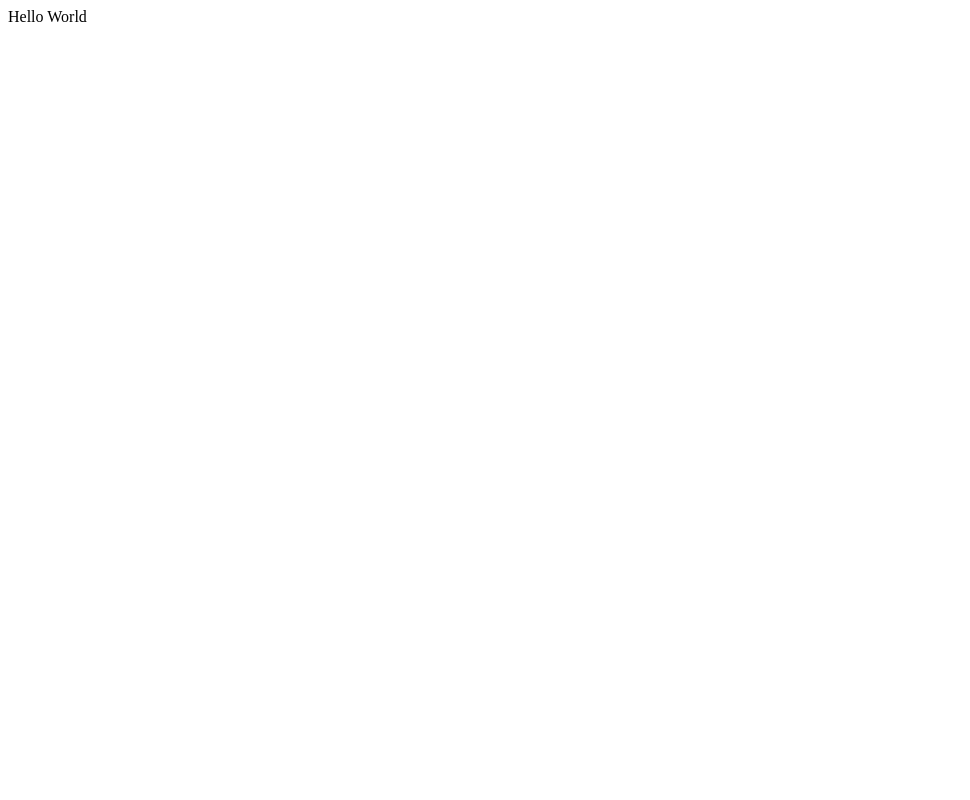
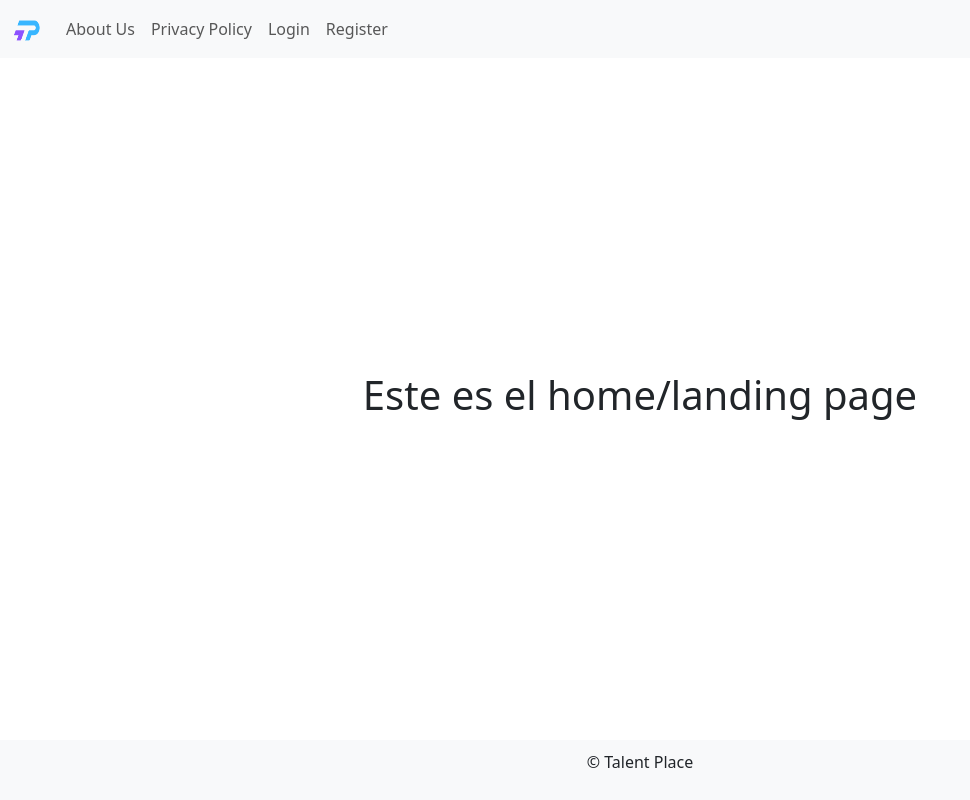
Before and after one commit to igrowker/i002-talentplace-front, a React (Vite) app: page / in a window 1280 px wide. Shown: the whole page, without its empty margins (0-970 px from the left). Built offline with nearby package versions, Linux system fonts and the light colour scheme.

Commit message:
ruteo inicial y estructura basica

```diff
--- a/index.html
+++ b/index.html
@@ -4,10 +4,12 @@
     <meta charset="UTF-8" />
     <link rel="icon" type="image/svg+xml" href="/vite.svg" />
     <meta name="viewport" content="width=device-width, initial-scale=1.0" />
+    <link href="https://cdn.jsdelivr.net/npm/bootstrap@5.3.3/dist/css/bootstrap.min.css" rel="stylesheet" integrity="sha384-QWTKZyjpPEjISv5WaRU9OFeRpok6YctnYmDr5pNlyT2bRjXh0JMhjY6hW+ALEwIH" crossorigin="anonymous">
     <title>Talentplace</title>
   </head>
   <body>
     <div id="root"></div>
+    <script src="https://cdn.jsdelivr.net/npm/bootstrap@5.3.3/dist/js/bootstrap.bundle.min.js" integrity="sha384-YvpcrYf0tY3lHB60NNkmXc5s9fDVZLESaAA55NDzOxhy9GkcIdslK1eN7N6jIeHz" crossorigin="anonymous"></script>
     <script type="module" src="/src/main.jsx"></script>
   </body>
 </html>
--- a/src/App.css
+++ b/src/App.css
@@ -0,0 +1,31 @@
+body, html {
+    height: 100%;
+    margin: 0;
+    display: flex;
+    flex-direction: column;
+  }
+
+  #root {
+    display: flex;
+    flex-direction: column;
+    min-height: 100vh;
+  }
+
+ .main-content {
+    flex: 1;
+    display: flex;
+    flex-direction: column;
+  }
+
+  .landing-page {
+    flex: 1;
+    display: flex;
+    justify-content: center;
+    align-items: center;
+  }
+
+  .footer {
+    padding: 10px;
+    text-align: center;
+    flex-shrink: 0;
+  }
--- a/src/App.jsx
+++ b/src/App.jsx
@@ -1,11 +1,20 @@
-import './App.css'
+import { BrowserRouter } from "react-router-dom";
+import { AppRouter } from "./router/AppRouter";
+import { Navbar, Footer } from "./pages";
+import "./App.css";
 
 function App() {
   return (
     <>
-    Hello World
+      <BrowserRouter>
+        <Navbar />
+        <div className="main-content">
+          <AppRouter />
+        </div>
+        <Footer />
+      </BrowserRouter>
     </>
-  )
+  );
 }
 
-export default App
+export default App;
--- /dev/null
+++ b/src/pages/AboutUs.jsx
@@ -0,0 +1,7 @@
+export const AboutUs = () => {
+  return (
+    <div>
+        <h5 className='text-center'>About Us / Sobre Nosotros</h5>
+    </div>
+  )
+}
--- /dev/null
+++ b/src/pages/LandingPage.jsx
@@ -0,0 +1,7 @@
+export const LandingPage = () => {
+  return (
+    <div className="landing-page">
+        <h1>Este es el home/landing page</h1>
+    </div>
+  )
+}
--- /dev/null
+++ b/src/pages/Login.jsx
@@ -0,0 +1,7 @@
+import React from 'react'
+
+export const Login = () => {
+  return (
+    <h5 className='text-center'>Este es el Login</h5>
+  )
+}
--- /dev/null
+++ b/src/pages/PrivacyPolicy.jsx
@@ -0,0 +1,7 @@
+export const PrivacyPolicy = () => {
+  return (
+    <div>
+        <h5 className='text-center'> Privacidad y Cookies </h5>
+    </div>
+  )
+}
--- /dev/null
+++ b/src/pages/Register.jsx
@@ -0,0 +1,5 @@
+export const Register = () => {
+  return (
+    <h5 className='text-center'>Este es el Register</h5>
+  )
+}
--- /dev/null
+++ b/src/pages/index.js
@@ -0,0 +1,7 @@
+export * from './AboutUs';
+export * from './LandingPage';
+export * from './PrivacyPolicy';
+export * from './Login';
+export * from './Register';
+export * from './shared/Footer';
+export * from './shared/Navbar';
--- /dev/null
+++ b/src/pages/shared/Footer.jsx
@@ -0,0 +1,7 @@
+export const Footer = () => {
+  return (
+    <footer className="footer bg-body-tertiary">
+      <p>© Talent Place</p>
+    </footer>
+  )
+}
--- /dev/null
+++ b/src/pages/shared/Navbar.jsx
@@ -0,0 +1,66 @@
+import { Link, NavLink } from "react-router-dom";
+
+export const Navbar = () => {
+  return (
+    <nav className="navbar navbar-expand-lg bg-body-tertiary">
+      <div className="container-fluid">
+        <Link className="navbar-brand" to="/">
+          <img
+            src="src/assets/assets-png/2.png"
+            alt="imagen logo"
+            width="30px"
+            height="30px"
+          />
+        </Link>
+        <button
+          className="navbar-toggler"
+          type="button"
+          data-bs-toggle="collapse"
+          data-bs-target="#navbarNavAltMarkup"
+          aria-controls="navbarNavAltMarkup"
+          aria-expanded="false"
+          aria-label="Toggle navigation"
+        >
+          <span className="navbar-toggler-icon"></span>
+        </button>
+        <div className="collapse navbar-collapse" id="navbarNavAltMarkup">
+          <div className="navbar-nav">
+            <NavLink
+              className={({ isActive }) =>
+                `nav-item nav-link ${isActive ? "active" : ""}`
+              }
+              to="/about"
+            >
+              About Us
+            </NavLink>
+
+            <NavLink
+              className={({ isActive }) =>
+                `nav-item nav-link ${isActive ? "active" : ""}`
+              }
+              to="/privacy"
+            >
+              Privacy Policy
+            </NavLink>
+            <NavLink
+              className={({ isActive }) =>
+                `nav-item nav-link ${isActive ? "active" : ""}`
+              }
+              to="/login"
+            >
+              Login
+            </NavLink>
+            <NavLink
+              className={({ isActive }) =>
+                `nav-item nav-link ${isActive ? "active" : ""}`
+              }
+              to="/register"
+            >
+              Register
+            </NavLink>
+          </div>
+        </div>
+      </div>
+    </nav>
+  );
+};
--- /dev/null
+++ b/src/router/AppRouter.jsx
@@ -0,0 +1,17 @@
+import { Route, Routes } from "react-router-dom"
+import { LandingPage, PrivacyPolicy, AboutUs, Login, Register } from "../pages"
+
+export const AppRouter = () => {
+  return (
+    <>
+        <Routes>
+             <Route path="/home" element={<LandingPage />} />
+             <Route path="/*" element={<LandingPage />} />
+             <Route path="/about" element={<AboutUs />} />
+             <Route path="/privacy" element={<PrivacyPolicy />} />
+             <Route path="/login" element={<Login />} />
+             <Route path="/register" element={<Register />} />
+        </Routes>
+    </>
+  )
+}
```
